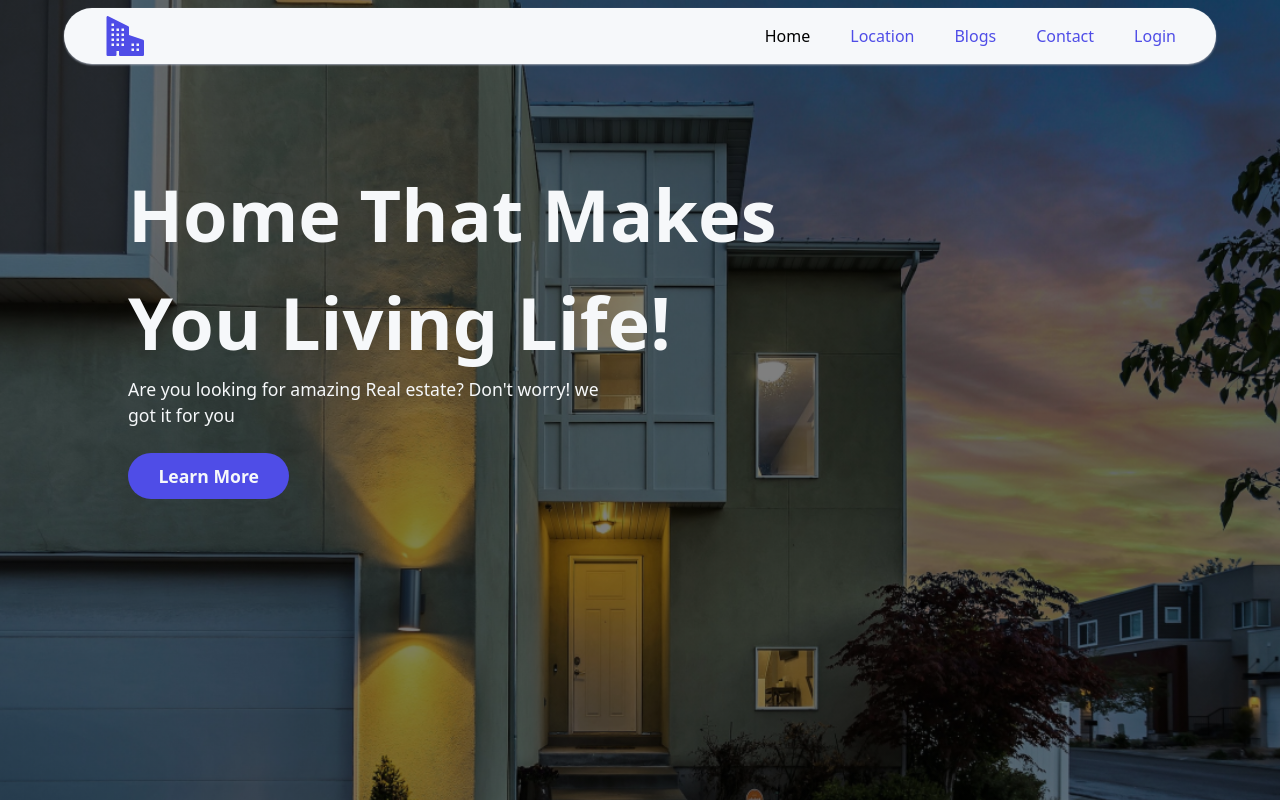
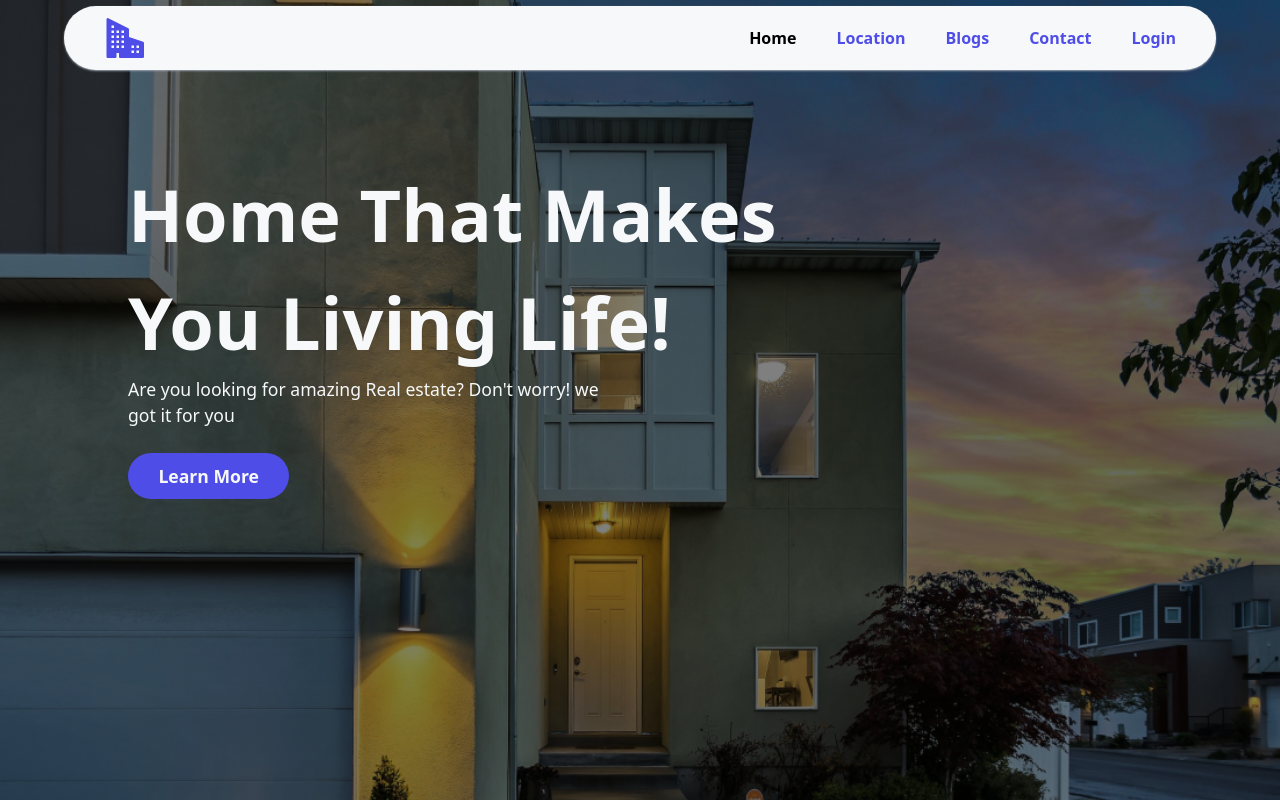
Before and after one commit to gauravm968/real-estate, a React (Create React App) app: page / in a window 1280 px wide. Shown: the top 800 px of the page. Built offline with nearby package versions, Linux system fonts and the light colour scheme; a web font is replaced by a local one.

Commit message:
Update Navbar.js

```diff
--- a/src/components/Navbar.js
+++ b/src/components/Navbar.js
@@ -5,11 +5,11 @@ import { BsBuildingsFill } from "react-icons/bs";
 export default function Navbar() {
 
   return (
-    <div className='bg-transparent w-full h-[4.5rem] flex justify-center items-center fixed top-0 z-50'>
-        <div className='w-[90%] max-lg:w-full max-sm:px-[.5rem] h-[3.5rem] rounded-full bg-[var(--smoothWhite)] flex justify-between items-center px-10 py-2 shadow-sm shadow-gray-400'>
+    <div className='bg-transparent w-full h-[4.8rem] flex justify-center items-center fixed top-0 z-50'>
+        <div className='w-[90%] max-lg:w-full max-sm:px-[.5rem] h-[4rem] rounded-full bg-[var(--smoothWhite)] flex justify-between items-center px-10 py-4 shadow-sm shadow-gray-400'>
             <Link to='/'><BsBuildingsFill className='text-[var(--mainBlue)] scale-x-[-1] h-10 w-[2.5rem] select-none max-sm:h-[1.75rem] max-sm:w-[2rem]'/></Link>
 
-            <ul className='flex items-center justify-evenly text-[var(--mainBlue)] font-medium max-xl:text-xl max-lg:text-lg max-md:text-sm max-sm:text-[.7rem] md:gap-5 lg:gap-10 max-md:gap-3 max-sm:gap-2 select-none'>
+            <ul className='flex items-center justify-evenly text-[var(--mainBlue)] font-semibold max-xl:text-xl max-lg:text-lg max-md:text-sm max-sm:text-[.7rem] md:gap-5 lg:gap-10 max-md:gap-3 max-sm:gap-2 select-none'>
                 <li className='hover:scale-125 transition duration-500 cursor-pointer'><NavLink to='/'>Home</NavLink></li>
                 <li className='hover:scale-125 transition duration-500 cursor-pointer'><NavLink to='/location'>Location</NavLink></li>
                 <li className='hover:scale-125 transition duration-500 cursor-pointer'><NavLink to='/blogs'>Blogs</NavLink></li>
```
